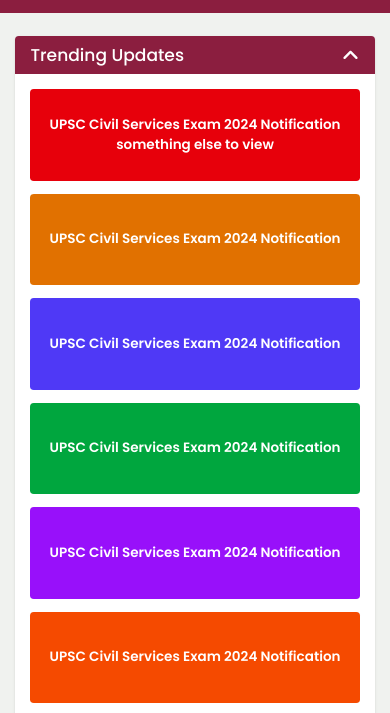
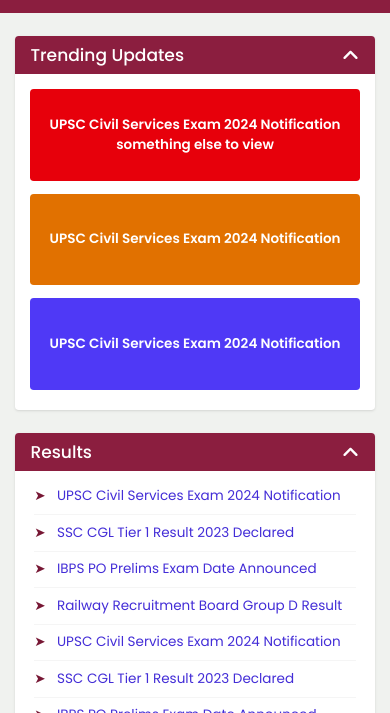
Before and after one commit to santosh0954/job_portal, a website: page src/index.html in a window 390 px wide. Shown: the part 60-773 px from the top of the page. Drawn offline with Linux system fonts and the light colour scheme.

Commit message:
some trending updates max height added for small screen to less scroll

```diff
--- a/pcss/style.css
+++ b/pcss/style.css
@@ -89,7 +89,7 @@
     }
   }
   .help-desc {
-    @apply text-center text-slate-400 hidden;
+    @apply text-center text-slate-400 hidden -mb-2 transition-all;
   }
   .btn {
     @apply px-4 py-1 inline-block border bg-slate-200 hover:bg-slate-300 border-slate-300 text-slate-800 rounded transition-all;
@@ -104,7 +104,7 @@
   }
   /* trending sec  */
   .trending-sec {
-    @apply flex gap-3.5 items-center justify-center text-center flex-wrap font-semibold;
+    @apply flex gap-3.5 items-center justify-center text-center flex-wrap font-semibold max-h-[301px] overflow-y-auto;
     & > * {
       @apply flex-col sm:flex-row;
       width: 100%;
--- a/src/index.html
+++ b/src/index.html
@@ -46,7 +46,7 @@
   <main class="my-6 space-y-6 min-h-[calc(100vh-120px)]">
     <!-- trending jobs section start -->
     <section class="container">
-      <div class="bg-white rounded shadow-sm pb-3 border-b border-transparent">
+      <div class="bg-white rounded shadow-sm pb-3 border-b border-transparent relative">
         <header class="toggle-btn open">
           <h1 class="title">Trending Updates</h1>
           <svg class="arrow-icon" fill="currentColor" xmlns="http://www.w3.org/2000/svg" viewBox="0 0 448 512">
```
Also changed, not shown: src/css/style.css.
